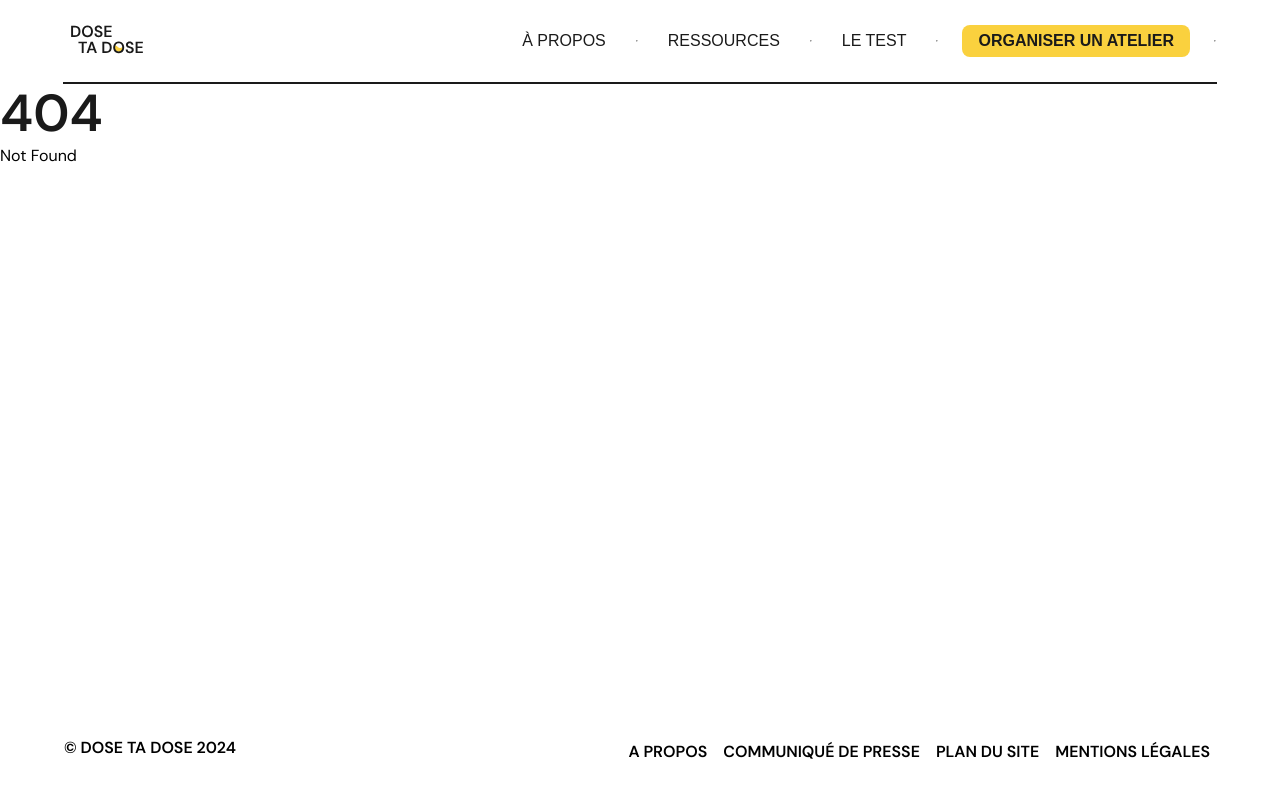
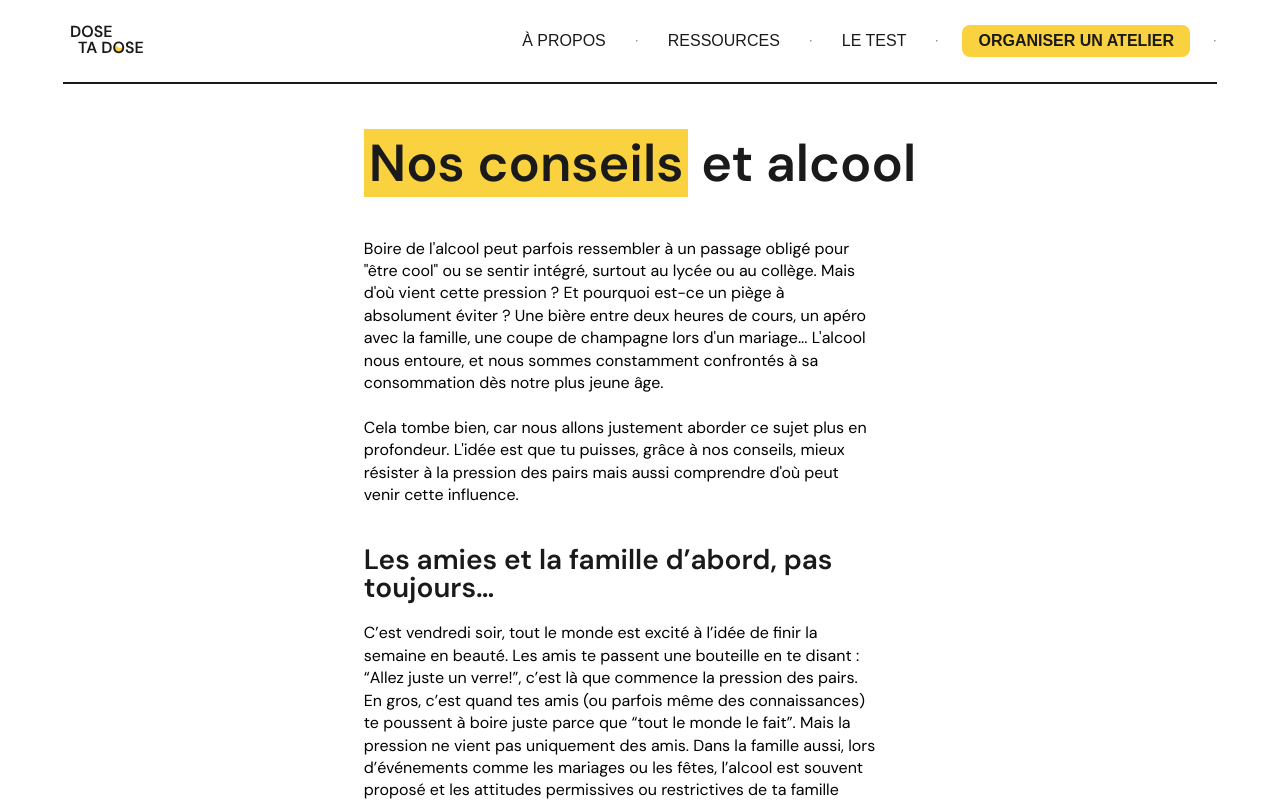
Before and after one commit to AurelianeD/dose-ta-dose, a SvelteKit app: page /ressources/nosConseil in a window 1280 px wide. Before the commit this address had no page. Shown: the top 801 px of the page. Built offline with nearby package versions, Linux system fonts and the light colour scheme.

Commit message:
ajout nos conseils

```diff
--- /dev/null
+++ b/src/routes/ressources/nosConseil/+page.svelte
@@ -0,0 +1,83 @@
+<script>
+	import '$lib/styles/styles.css';
+</script>
+
+<div class="contenu">
+    <h1><span class="encadre">Nos conseils</span> et alcool</h1>
+    <div class="paragraphe">
+      <p>Boire de l'alcool peut parfois ressembler à un passage obligé pour "être cool" ou se sentir intégré, surtout au lycée ou au collège. Mais d'où vient cette pression ? Et pourquoi est-ce un piège à absolument éviter ? Une bière entre deux heures de cours, un apéro avec la famille, une coupe de champagne lors d'un mariage... L'alcool nous entoure, et nous sommes constamment confrontés à sa consommation dès notre plus jeune âge. <br><br> Cela tombe bien, car nous allons justement aborder ce sujet plus en profondeur. L'idée est que tu puisses, grâce à nos conseils, mieux résister à la pression des pairs mais aussi comprendre d'où peut venir cette influence.</p>
+    </div>
+    <div class="paragraphe">
+        <h2>Les amies et la famille d’abord, pas toujours… </h2>
+        <p>C’est vendredi soir, tout le monde est excité à l’idée de finir la semaine en beauté. Les amis te passent une bouteille en te disant : “Allez juste un verre!”, c’est là que commence la pression des pairs. En gros, c’est quand tes amis (ou parfois même des connaissances) te poussent à boire juste parce que “tout le monde le fait”. Mais la pression ne vient pas uniquement des amis. Dans la famille aussi, lors d’événements comme les mariages ou les fêtes, l’alcool est souvent proposé et les attitudes permissives ou restrictives de ta famille peuvent également influencer ta consommation d'alcool. Les parents et les frères et sœurs aînés peuvent servir de modèle, que ce soit pour boire modérément ou au contraire, excéder les limites. Dans ce genre de situation, il est difficile de s’affirmer et de dire non, car en tant que collégien ou lycéen, tu veux être apprécié et faire partie du groupe. Mais il est crucial que tu gardes à l’esprit que tu as le droit de dire non, et que cela peut te sauver de personnes potentiellement malveillantes et de situations dangereuses. Ne t’inquiète pas, par la suite nous te donnerons des conseils pour t’affirmer et enfin pouvoir dire non sans aucune difficulté, tu verras c’est juste une question d’entraînement!</p>
+    </div>
+    <div class="paragraphe">
+        <h2>La publicité et les médias qui vend du rêve… et de l’alcool</h2>
+        <p>Allume la télé, regarde une vidéo sur Youtube, et paf une publicité pour une boisson alcoolisée apparaît montrant des gens heureux, beaux passant le plus beau jour de leur vie, un verre d’alcool fort à la main.  Les publicités et les médias jouent un rôle crucial dans ta perception de l'alcool, te vendant l'idée que boire est synonyme d'être "cool" et "populaire". <br> Mais attention, ne te fait pas voir, cette image est trompeuse. En réalité l’alcool agit directement sur le bon fonctionnement de ton cerveau. Des difficultés à se concentrer, changement brusque de l’humeur, hypertension, battements du cœur qui fluctuent, bref tu l’auras compris c’est tout sauf cool que de consommer de l’alcool aussi tôt.</p>
+    </div>
+    <div class="paragraphe">
+        <h2>Nos conseil</h2>
+        <p>Il est important d’apprendre à savoir dire “non” même si sur le moment cela peut sembler difficile. <br><br> Cependant, s’affirmer implique également d'oser exprimer ses opinions et ses préférences, et de prendre ses propres décisions en restant fidèle à soi-même. Dire non est une compétence qui se développe avec le temps, jour après jour. Pour y parvenir, tu peux :</p>
+        <ul>
+          <li>Trouver ton partenaire dans ton entourage qui partage tes valeurs.</li>
+          <li>Développer ta confiance en soi, et exprimer ses émotions. (des ateliers existent, comme le théâtre par exemple)</li>
+          <li>Propose une alternative, si tu ne veux pas boire alcool tu peux prendre des softs, des jus..</li>
+          <li>Ne pas te sentir coupable </li>
+        </ul>
+        <p>Si tu remarques dans ton entourage un comportement qui t’inquiète, il ne faut surtout pas que tu hésites à lui venir en aide, pour cela tu peux :</p>
+        <ul>
+          <li><span class="bold">Exprime lui ton soutien :</span> Dis-lui que tu t’inquiètes pour sa santé et son bien-être, et que tu es là pour l'aider.</li>
+          <li><span class="bold">Dirige le/la vers des professionnels :</span> Conseille lui de prendre contact avec des personnes professionnelles qui pourront lui apporter une véritable aide.</li>
+          <li><span class="bold">Évite la consommation d’alcool : </span>Pendant les soirées ou les sorties, évite de l’inciter à boire, même juste un verre ! Propose lui plutôt d’autres alternatives d’une boisson alcoolisée.</li>
+          <li><span class="bold">Fais des activités :</span> Tu peux lui proposer de sortir et de faire des activités alternatives qui n'impliquent pas la consommation d'alcool, comme faire du sport, se promener ou d’autres activités ludiques.</li>
+        </ul>
+    </div>
+</div>
+
+<style>
+    .contenu{
+        max-width: 60vw;
+        margin: auto;
+        margin-top: 50px;
+        display: flex;
+        flex-direction: column;
+        gap: 40px;
+    }
+
+    p {
+        line-height: 140%;
+    }
+
+    .encadre{
+        background-color: var(--yellow);
+        padding: 0 5px;
+    }
+
+    .paragraphe{
+        display: flex;
+        flex-direction: column;
+        gap: 20px;
+        max-width: 40vw;
+    }
+
+    li{
+      margin: 20px 40px;
+        line-height: 140%;
+      list-style-type: disc;
+      font-family: 'DM Sans', sans-serif;
+    }
+
+    .bold{
+      font-weight: 600;
+    }
+
+    @media screen and (max-width: 1000px){
+      .contenu{
+        max-width: 70vw;
+      }
+
+      .paragraphe{
+        max-width: 80vw;
+      }
+    }
+</style>
```
Also changed, not shown: src/routes/ressources/+page.svelte (+10 -3 lines), static/images/illustration-accident.svg (added).
